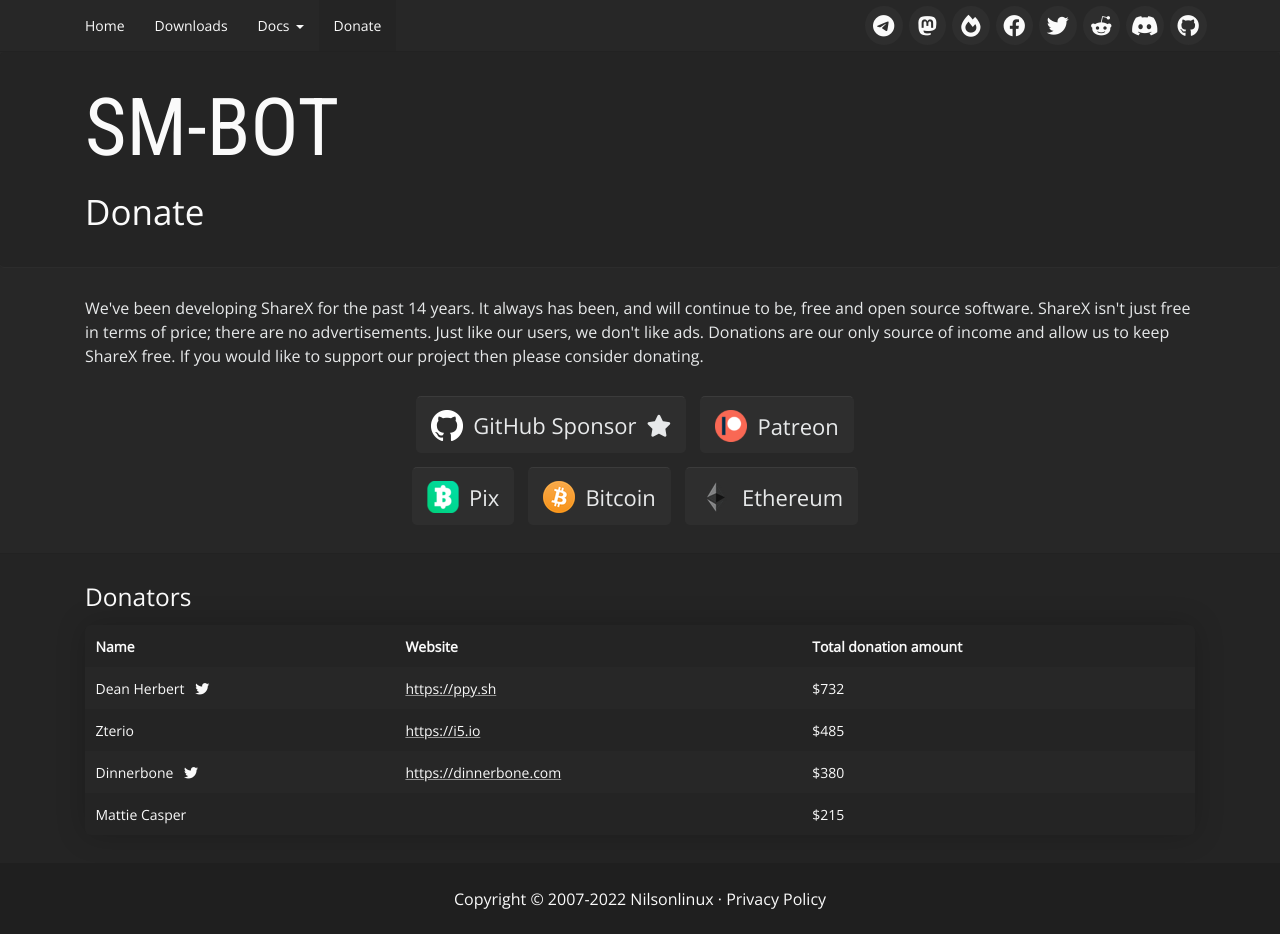
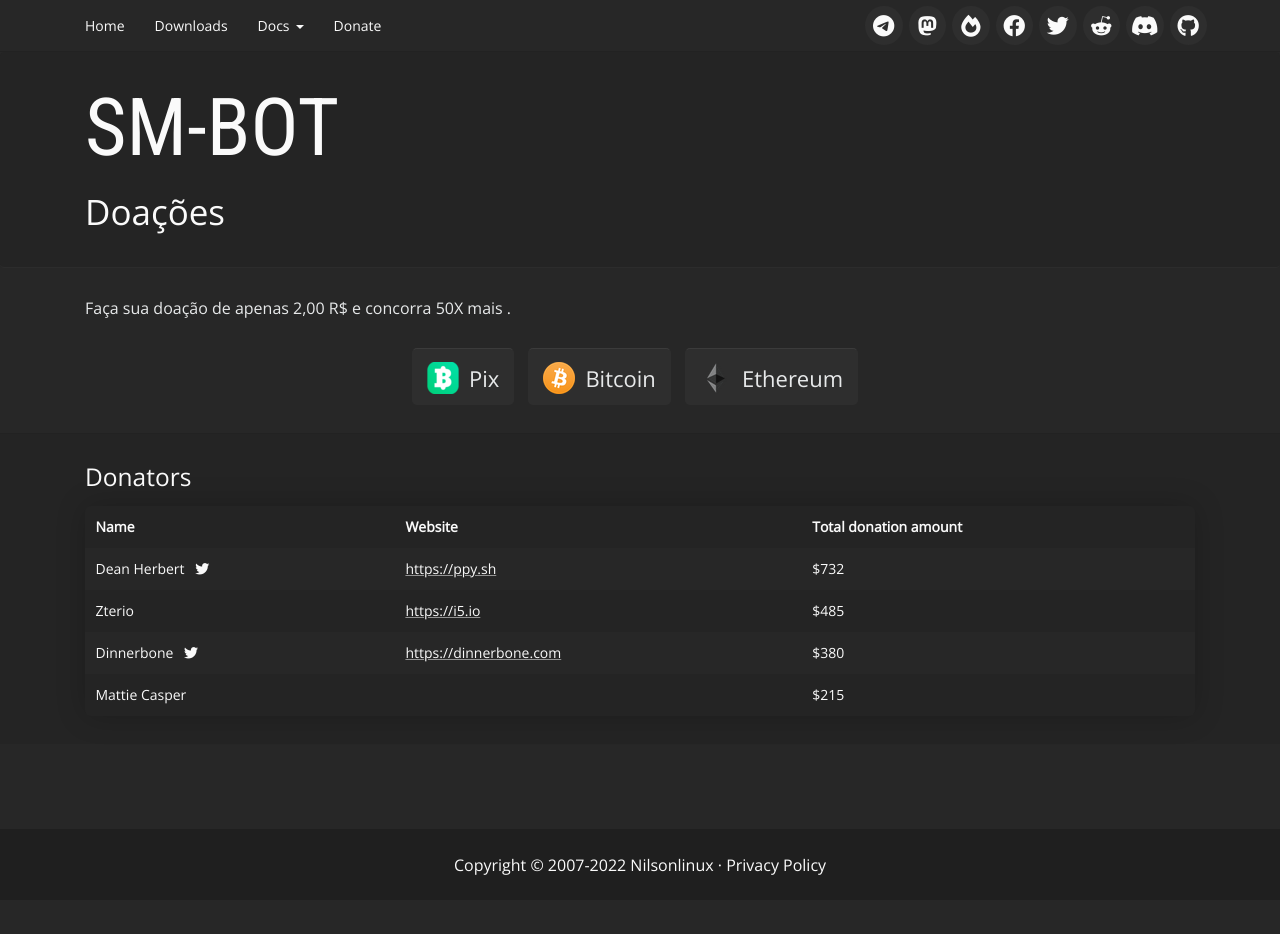
Before and after one commit to suportemasterbot/suportemasterbot.github.io, a Jekyll site: the page built from donate.html, in a window 1280 px wide. Built offline with Jekyll 4.4.1, drawn with Linux system fonts in a browser that asks for light colours; after the commit the page ends 900 px from its top, so only the background shows below that.

Commit message:
Add files via upload

```diff
--- a/donate.html
+++ b/donate.html
@@ -1,16 +1,12 @@
 ---
 layout: page
-title: Donate
+title: Doações
 ---
 
 <div class="container-donate">
     <div class="container">
-        <p>We've been developing ShareX for the past {{ site.time | date: '%Y' | minus: 2008 }} years. It always has been, and will continue to be, free and open source software. ShareX isn't just free in terms of price; there are no advertisements. Just like our users, we don't like ads. Donations are our only source of income and allow us to keep ShareX free. If you would like to support our project then please consider donating.</p>
+        <p>Faça sua doação de apenas 2,00 R$ e concorra 50X mais .</p>
 
-        <div class="text-center">
-            <a class="btn" role="button" href="https://github.com/sponsors/Jaex"><img src="/img/GitHub.png" /><span>GitHub Sponsor<i class="fa-solid fa-star"></i></span></a>
-            <a class="btn" role="button" href="https://www.patreon.com/ShareX"><img src="/img/Patreon.png" /><span>Patreon</span></a>
-        </div>
         <div class="text-center">
             <a class="btn" role="button" href="#" data-toggle="modal" data-target="#bitcoin-cash-modal"><img src="/img/Bipa.png" /><span>Pix</span></a>
             <a class="btn" role="button" href="#" data-toggle="modal" data-target="#bitcoin-modal"><img src="/img/Bitcoin.png" /><span>Bitcoin</span></a>
```
